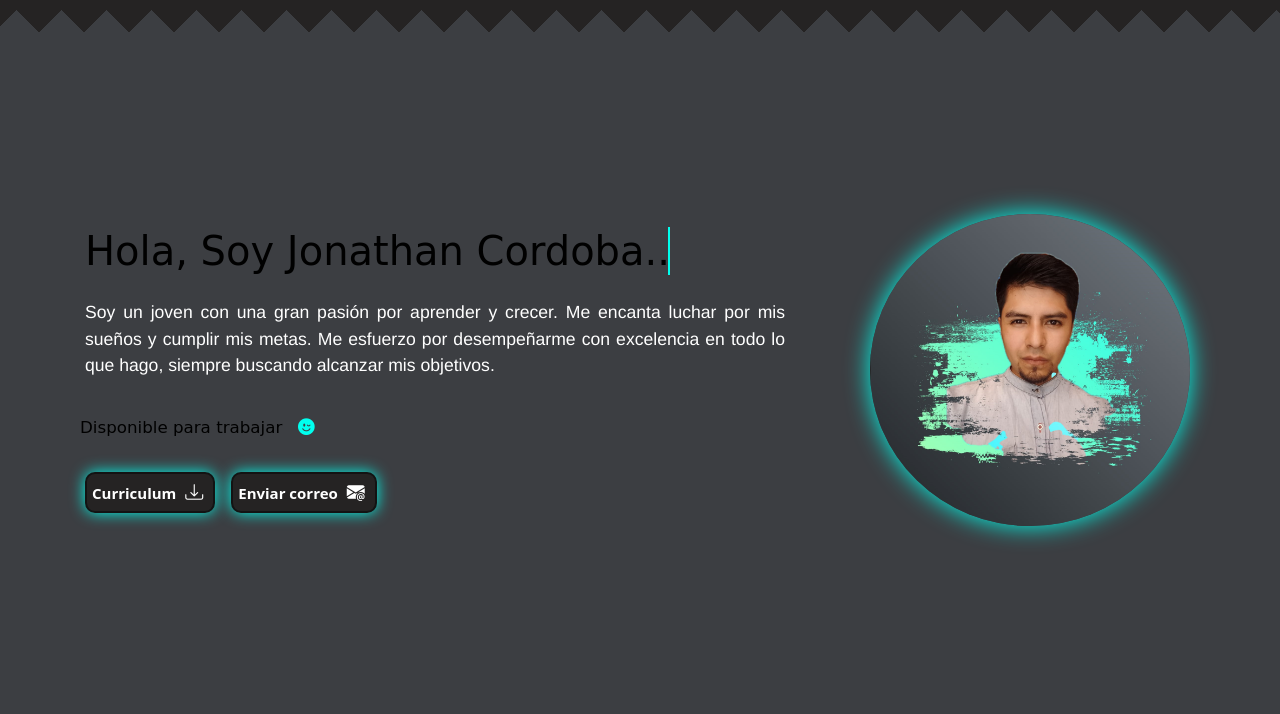
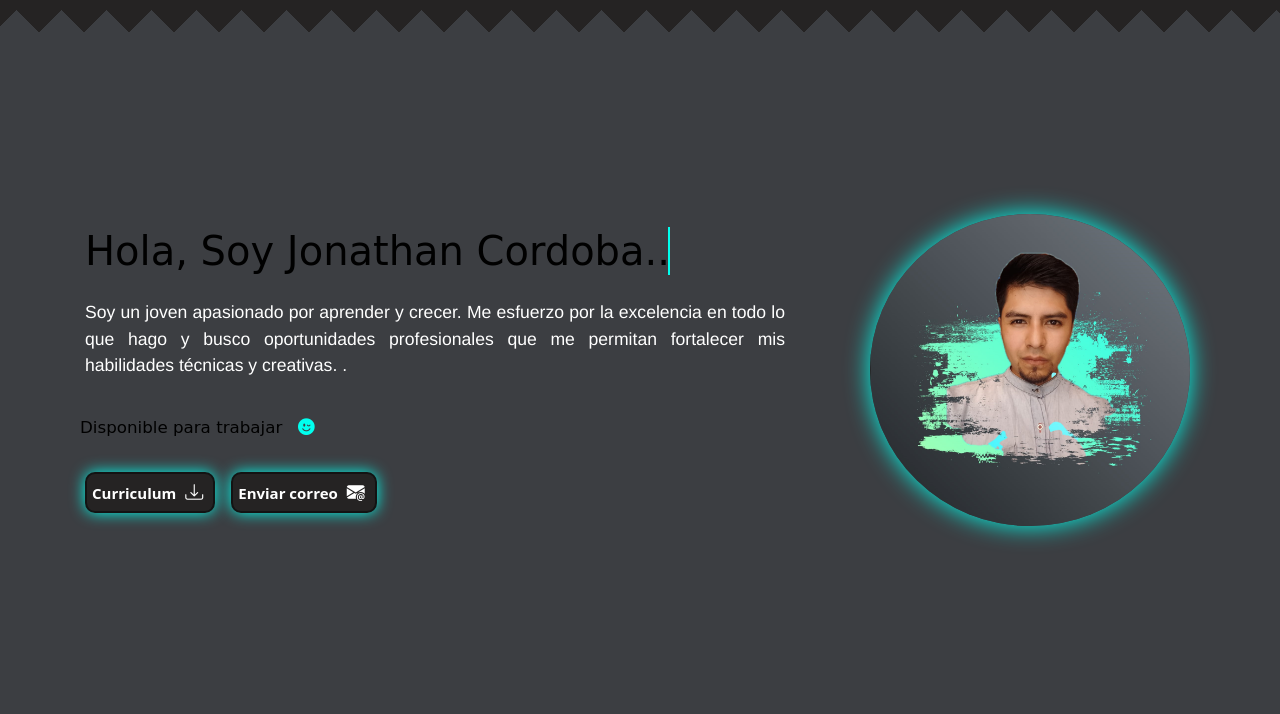
Before and after one commit to Jonathan6432/PortafolioJC, a plain HTML site: page index.html in a window 1280 px wide. Shown: the part 86-800 px from the top of the page. Drawn offline with nearby package versions, Linux system fonts and the light colour scheme; a web font is replaced by a local one.

Commit message:
Se cambia el texto de la contendor de información

```diff
--- a/css/style.css
+++ b/css/style.css
@@ -360,7 +360,6 @@ font-size: 18px;
 
 .ctn-text p {
   color: var(--text-color);
-
   font-size: 1.2em;
 }
 
--- a/index.html
+++ b/index.html
@@ -68,7 +68,8 @@
     <div class="info-inferior">
       <!--- img-fluid = Se adapta a la pantalla DTam-->
       <h1>Hola, Soy Jonathan Cordoba..   <span> &#160; </span> </h1>
-      <p class="parrafos">Soy un joven con una gran pasión por aprender y crecer. Me encanta luchar por mis sueños y cumplir mis metas. Me esfuerzo por desempeñarme con excelencia en todo lo que hago, siempre buscando alcanzar mis objetivos. </p>
+      <p class="parrafos">Soy un joven apasionado por aprender y crecer. Me esfuerzo por la excelencia en todo lo que hago y busco oportunidades profesionales que me permitan fortalecer mis habilidades técnicas y creativas.
+        . </p>
       <p class="txt-inferior">Disponible para trabajar <i class=" carita bi bi-emoji-wink-fill"></i> </p>
 
       <div class="btn-info">
```
